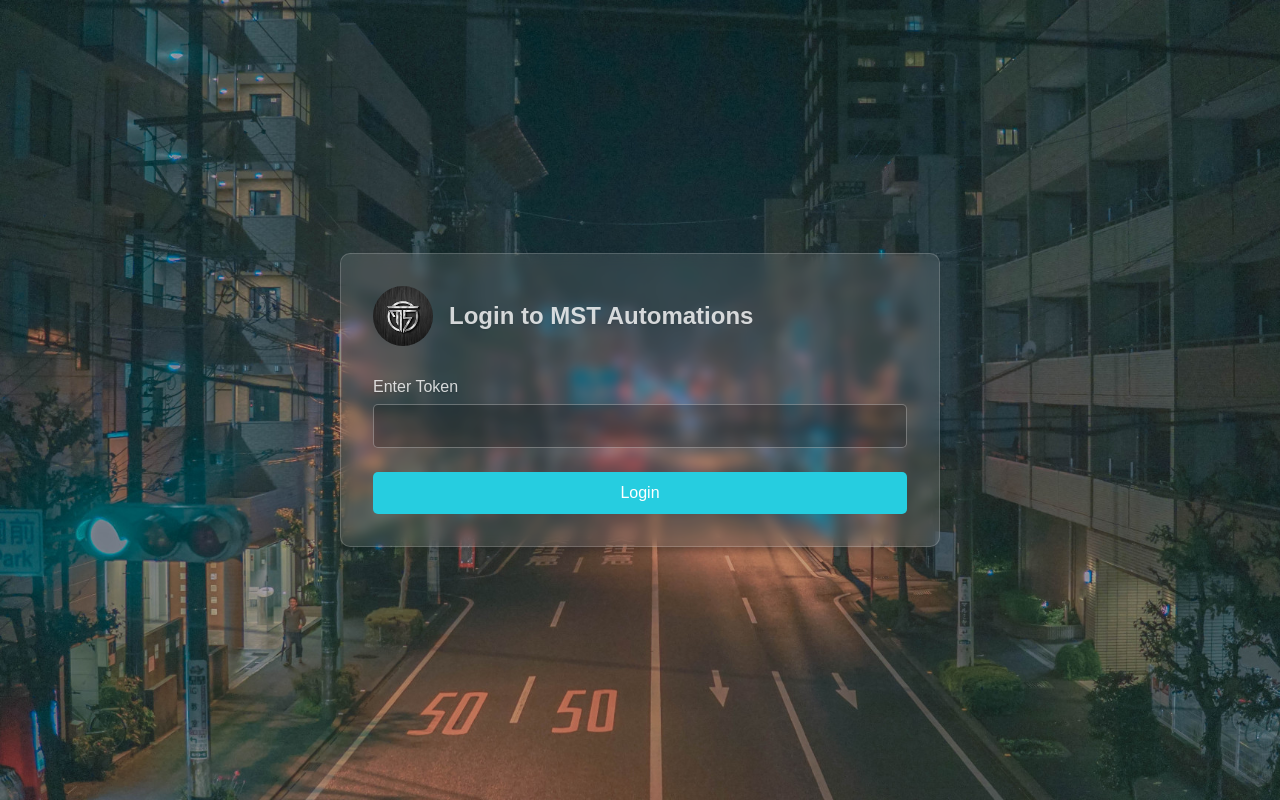
After one commit to dhimanparas20/serverless, a Flask app: page /login/ in a window 1280 px wide. The commit adds this page. Run offline with Flask 3, Linux system fonts and the light colour scheme.

Commit message:
add sesison functionality
Signed-off-by: dhimanparas20 <dhimanparas20@gmail.com>

```diff
--- a/app.py
+++ b/app.py
@@ -1,4 +1,5 @@
-from flask import Flask, render_template
+from flask import Flask, render_template, request, redirect, url_for, session,make_response
+from flask_restful import Resource, Api
 from dotenv import load_dotenv
 import os
 
@@ -7,9 +8,12 @@ load_dotenv()
 
 # Flask setup
 app = Flask(__name__)
-PORT = int(os.getenv("PORT",5000))
+app.secret_key = os.getenv("SECRET_KEY", "super_secret_key")  # For session handling
+api = Api(app)
+
+PORT = int(os.getenv("PORT", 5000))
 DEBUG = os.getenv("DEBUG", "true").lower() == "true"
-HOST =  os.getenv("HOST", "127.0.0.1")
+HOST = os.getenv("HOST", "127.0.0.1")
 
 # Environment variables with defaults
 default_config = {
@@ -25,11 +29,39 @@ default_config = {
     "SWITCH_NAME": os.getenv("SWITCH_NAME", "D1,D2,D3,D4").split(",")
 }
 
-# Serve index.html with variables
-@app.route('/')
-def index():
-    # Pass configuration to the template
-    return render_template('index.html', config=default_config)
+# Resource classes
+class Index(Resource):
+    def get(self):
+        # Check if session exists
+        if 'logged_in' not in session:
+            return redirect(url_for('login'))
+        # Pass configuration to the template
+        return make_response(render_template('index.html', config=default_config))
+
+class Login(Resource):
+    def get(self):
+        # If already logged in, redirect to index
+        if 'logged_in' in session:
+            return redirect(url_for('index'))
+        return make_response(render_template('login.html', error=None))
+
+    def post(self):
+        token = request.form.get('token', '')
+        if token == os.getenv("TOKEN"):
+            session['logged_in'] = True
+            return redirect(url_for('index'))
+        else:
+            return make_response(render_template('login.html', error="Invalid token"))
+
+class Logout(Resource):
+    def get(self):
+        session.pop('logged_in', None)
+        return redirect(url_for('login'))
+
+# Add resources to API
+api.add_resource(Index, '/')
+api.add_resource(Login, '/login/')
+api.add_resource(Logout, '/logout/')
 
 if __name__ == '__main__':
-    app.run(debug=DEBUG,port=PORT,threaded=True,host=HOST)
+    app.run(debug=DEBUG, port=PORT, threaded=True, host=HOST)
--- a/static/styles.css
+++ b/static/styles.css
@@ -41,6 +41,50 @@ header {
     display: flex;
     align-items: center;
     margin-bottom: 2rem;
+}
+
+.login-form {
+    display: flex;
+    flex-direction: column;
+    gap: 1.5rem;
+}
+
+.form-group {
+    display: flex;
+    flex-direction: column;
+    gap: 0.5rem;
+}
+
+.form-input {
+    padding: 0.75rem;
+    font-size: 1rem;
+    border: 1px solid rgba(255, 255, 255, 0.3);
+    border-radius: 5px;
+    background-color: rgba(0, 0, 0, 0.2);
+    color: var(--text-color);
+    outline: none;
+}
+
+.form-input:focus {
+    border-color: var(--primary-color);
+}
+
+.logout-button {
+    background-color: transparent;
+    border: none;
+    color: #007bff;
+    font-size: 16px;
+    cursor: pointer;
+    text-decoration: underline;
+}
+.logout-button:hover {
+    color: #0056b3;
+}
+
+.error {
+    color: var(--danger-color);
+    text-align: center;
+    margin-bottom: 1rem;
 }
 
 .logo-container {
--- /dev/null
+++ b/templates/login.html
@@ -0,0 +1,35 @@
+<!DOCTYPE html>
+<html lang="en">
+<head>
+    <meta charset="UTF-8">
+    <meta name="viewport" content="width=device-width, initial-scale=1.0">
+    <title>Login - MST Automations</title>
+    <link rel="stylesheet" href="https://cdnjs.cloudflare.com/ajax/libs/font-awesome/6.5.1/css/all.min.css">
+    <link rel="icon" type="image/x-icon" href="{{ url_for('static', filename='img/user.png') }}">
+
+    <link rel="stylesheet" href="{{ url_for('static', filename='styles.css') }}">
+
+</head>
+<body>
+    <div class="container">
+        <header>
+            <div class="logo-container">
+                <img src="{{ url_for('static', filename='img/logo.jpeg') }}" alt="Logo" class="logo">
+            </div>
+            <h1 class="glass-text">Login to MST Automations</h1>
+        </header>
+        <main>
+            <form action="/login" method="POST" class="login-form">
+                {% if error %}
+                <div class="error glass-text">{{ error }}</div>
+                {% endif %}
+                <div class="form-group">
+                    <label for="token" class="glass-text">Enter Token</label>
+                    <input type="text" id="token" name="token" class="form-input" required>
+                </div>
+                <button type="submit" class="btn">Login</button>
+            </form>
+        </main>
+    </div>
+</body>
+</html>
```
Also changed, not shown: templates/index.html (+7 -4 lines), 1 other file.
